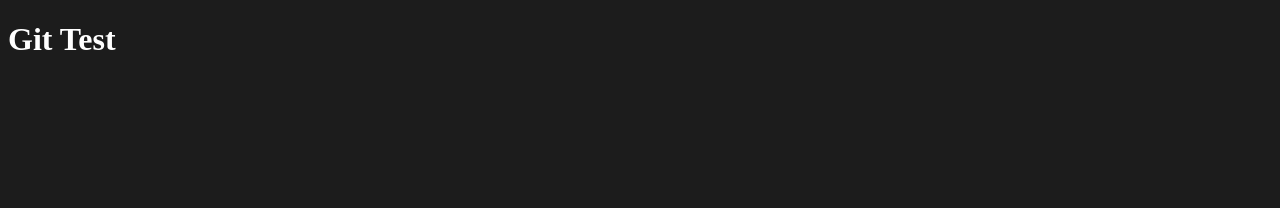
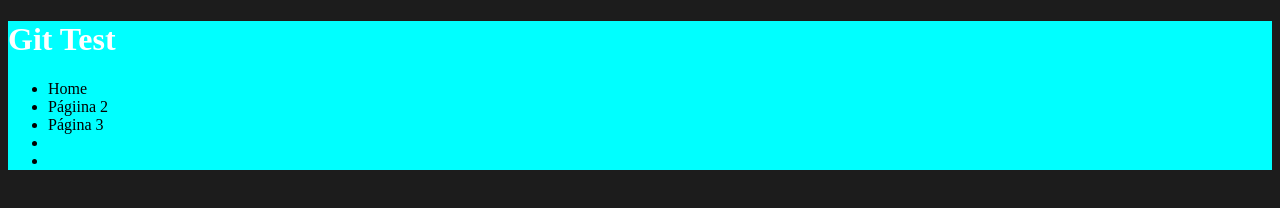
Before and after one commit to figueiraz/git-test-area, a plain HTML site: page index.html in a window 1280 px wide. Drawn offline with Linux system fonts and the light colour scheme; files that its build step writes are made by us from their sources.

Commit message:
Adicioado Header estilizado

```diff
--- a/CSS/style.css
+++ b/CSS/style.css
@@ -4,3 +4,7 @@ body {
 h1 {
     color: rgb(255, 255, 255);
 }
+
+header {
+    background-color: aqua;
+}
--- a/index.html
+++ b/index.html
@@ -4,10 +4,22 @@
     <meta charset="UTF-8">
     <meta name="viewport" content="width=device-width, initial-scale=1.0">
     <title>Git Test</title>
-    <link rel="stylesheet" href="style.css">
+    <link rel="stylesheet" href="./CSS/style.css">
 </head>
 <body>
-    <h1>Git Test</h1>
+    <header>
+        <h1>Git Test</h1>
+        <nav>
+            <ul>
+                <li>Home</li>
+                <li>Págiina 2</li>
+                <li>Página 3</li>
+                <li></li>
+                <li></li>
+            </ul>
+        </nav>
+    </header>
+
 
 
 
```
